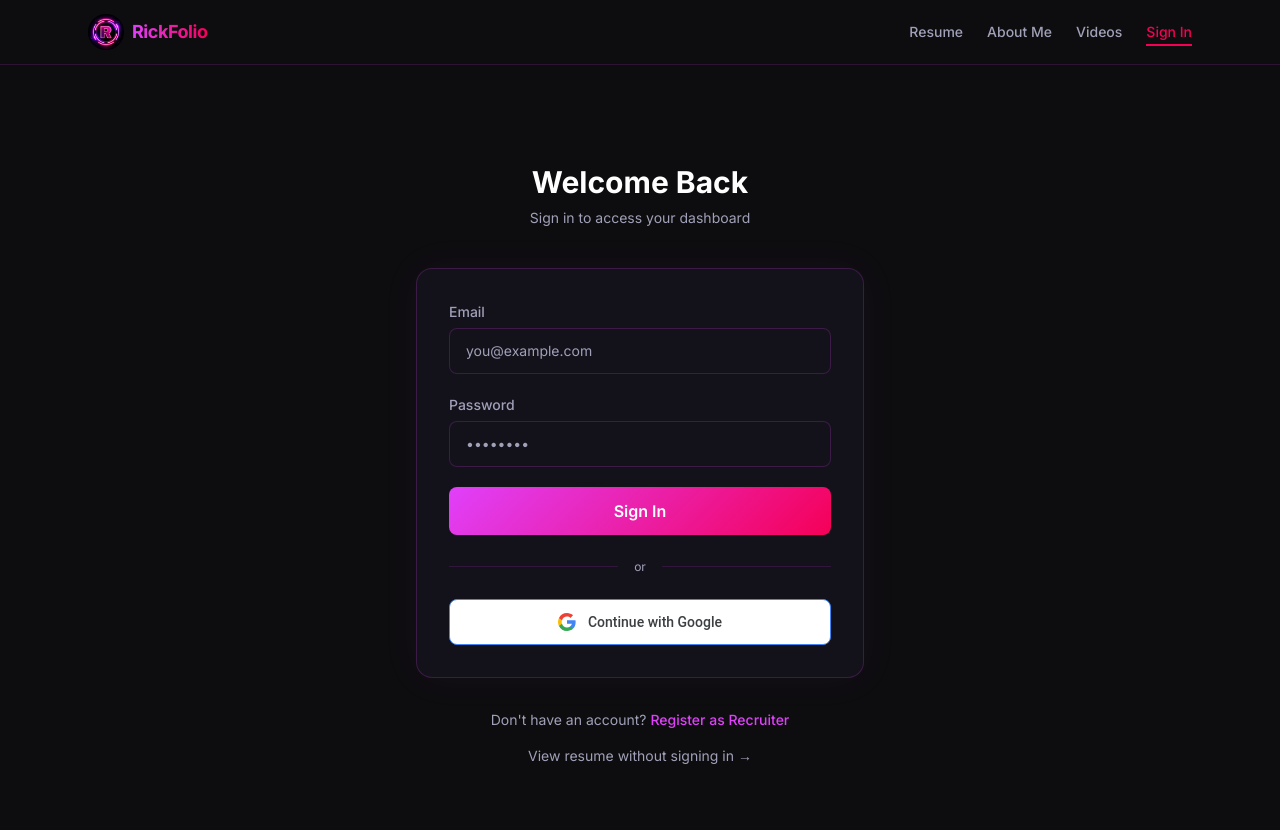
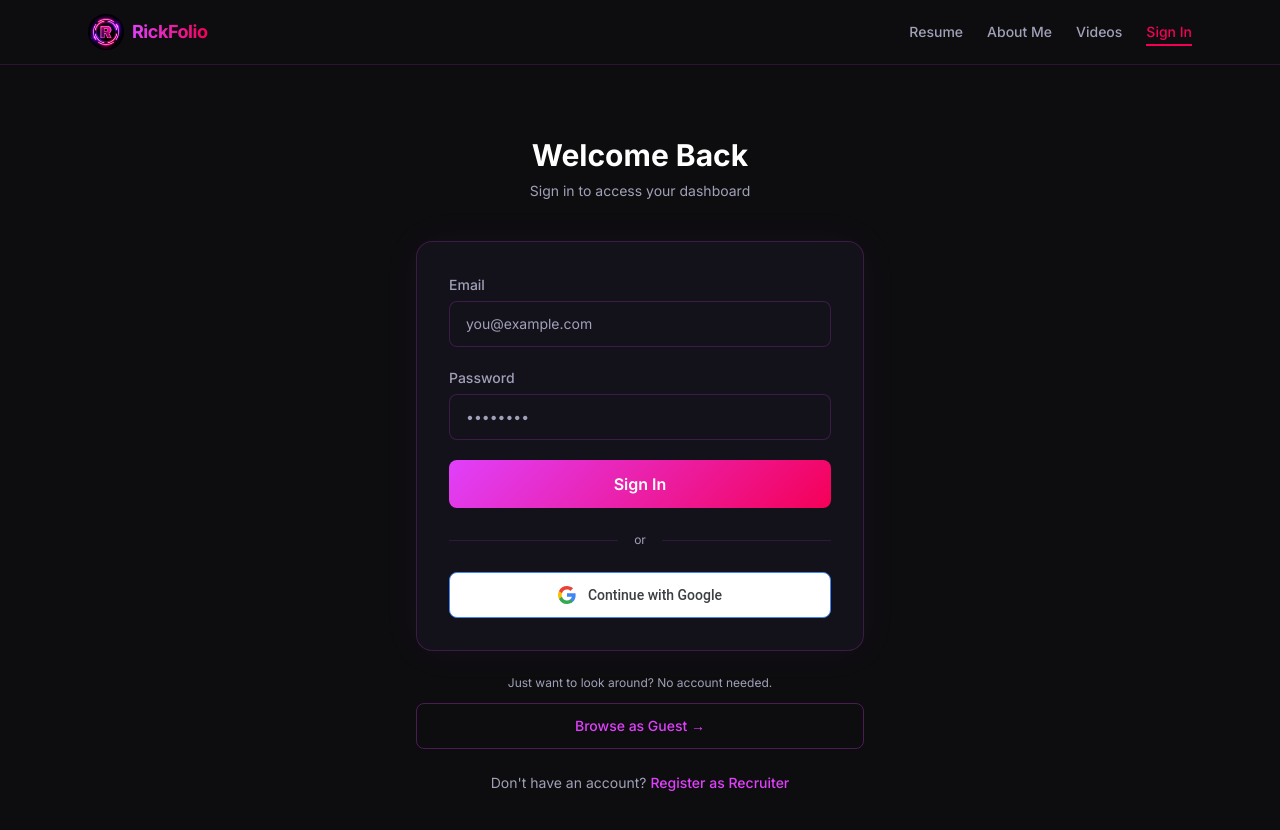
Before and after one commit to RiccardoMarioBonato/Experiences, a Next.js app in the folder frontend/: page /login in a window 1280 px wide. Shown: the top 830 px of the page. Built offline with nearby package versions, Linux system fonts and the light colour scheme; no server answers.

Commit message:
feat: updated login page

```diff
--- a/frontend/app/login/page.tsx
+++ b/frontend/app/login/page.tsx
@@ -140,7 +140,35 @@ export default function LoginPage() {
           </button>
         </form>
 
-        <div className="mt-8 text-center space-y-4">
+        {/* ADDED — Browse as Guest section */}
+        <div className="mt-6 text-center">
+          <p className="text-[#A0A0B8] text-xs mb-3">
+            Just want to look around? No account needed.
+          </p>
+          <button
+            type="button"
+            onClick={() => router.push("/")}
+            className="w-full py-3 rounded-lg font-medium text-sm transition-all"
+            style={{
+              background: "transparent",
+              border: "1px solid rgba(224, 64, 251, 0.3)",
+              color: "#E040FB",
+            }}
+            onMouseEnter={(e) => {
+              e.currentTarget.style.borderColor = "#E040FB";
+              e.currentTarget.style.background = "rgba(224, 64, 251, 0.08)";
+            }}
+            onMouseLeave={(e) => {
+              e.currentTarget.style.borderColor = "rgba(224, 64, 251, 0.3)";
+              e.currentTarget.style.background = "transparent";
+            }}
+          >
+            Browse as Guest →
+          </button>
+        </div>
+        {/* END ADDED */}
+
+        <div className="mt-6 text-center space-y-4">
           <p className="text-[#A0A0B8] text-sm">
             {content.login.noAccountText}{" "}
             <Link
@@ -150,12 +178,6 @@ export default function LoginPage() {
               {content.login.registerLink}
             </Link>
           </p>
-          <Link
-            href="/"
-            className="inline-block text-[#A0A0B8] hover:text-white text-sm transition-colors"
-          >
-            {content.login.guestLinkText}
-          </Link>
         </div>
       </div>
     </div>
```
